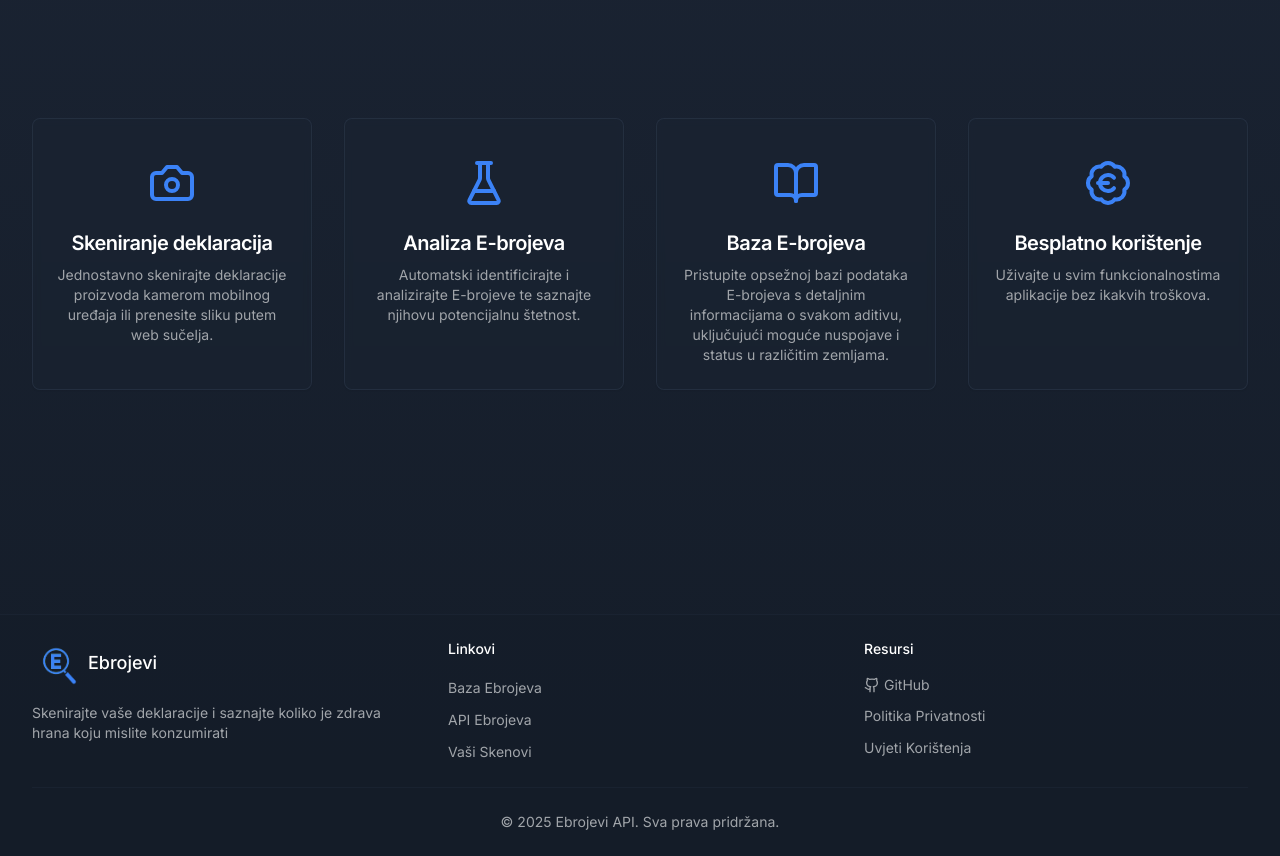
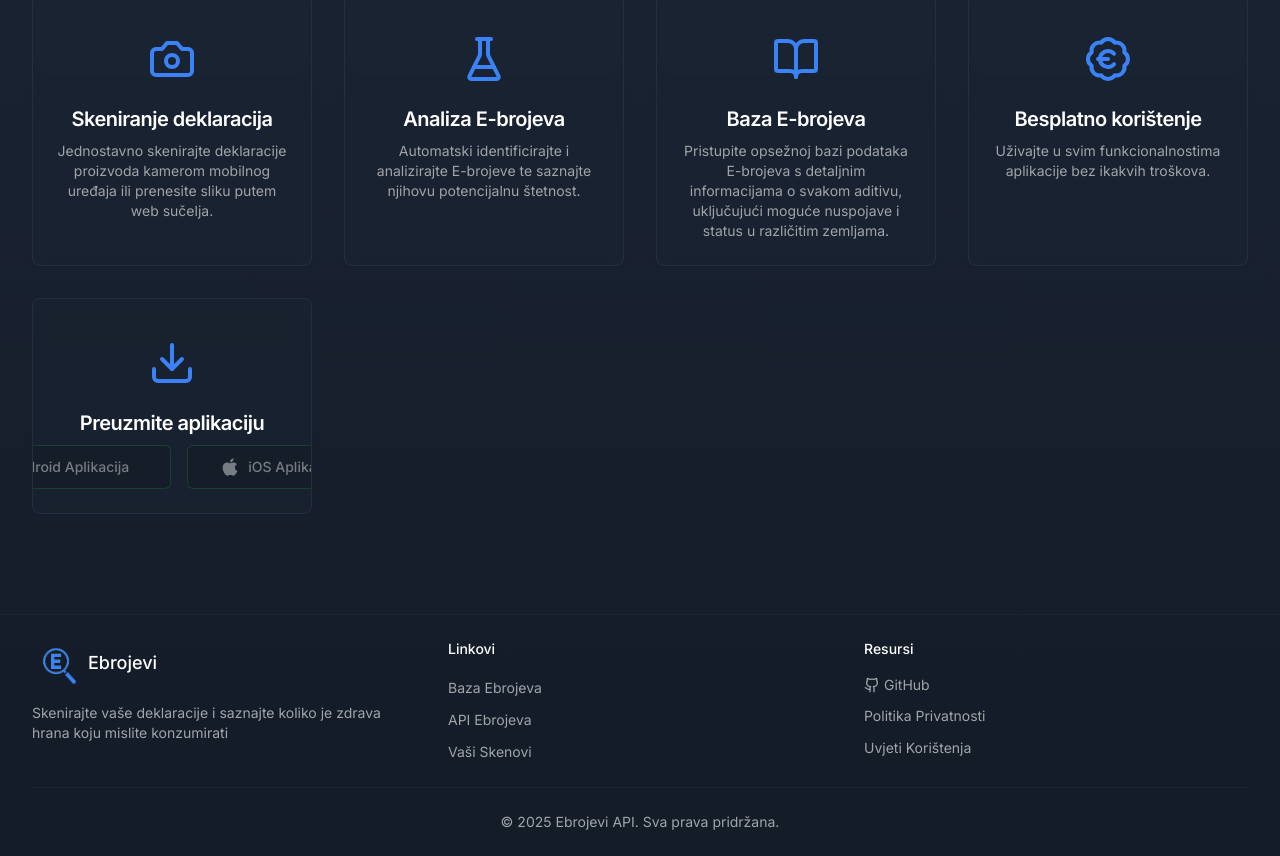
Before and after one commit to MortalWombat-repo/ebrojevi-web, a Next.js app: page / in a window 1280 px wide. Shown: the part 906-1762 px from the top of the page. Built offline with nearby package versions, Linux system fonts and the light colour scheme.

Commit message:
Updated FeatureSection.tsx

```diff
--- a/components/home/FeatureSection.tsx
+++ b/components/home/FeatureSection.tsx
@@ -1,5 +1,9 @@
 import { motion } from 'framer-motion';
-import { Camera, BookOpen, FlaskConical, BadgeEuro } from 'lucide-react';
+import { Camera, BookOpen, FlaskConical, BadgeEuro, Download } from 'lucide-react';
+import { Button } from '@/components/ui/button';
+import { FontAwesomeIcon } from '@fortawesome/react-fontawesome';
+import { faAndroid, faApple } from '@fortawesome/free-brands-svg-icons';
+import { ArrowRight } from 'lucide-react';
 import {
   Card,
   CardContent,
@@ -32,6 +36,32 @@ const features = [
     title: 'Besplatno korištenje',
     description:
       'Uživajte u svim funkcionalnostima aplikacije bez ikakvih troškova.',
+  },
+  {
+    icon: <Download className="h-12 w-12 text-blue-500 mx-auto mt-4" />,
+    title: 'Preuzmite aplikaciju',
+    description: (
+      <div className="flex gap-4 justify-center">
+        <Button
+          size="lg"
+          variant="outline"
+          className="w-56 flex items-center justify-center text-muted-foreground/70 border-primary/20 hover:bg-primary/10 hover:text-white"
+        >
+          <FontAwesomeIcon icon={faAndroid} className="mr-2 h-5 w-5" />
+          Android Aplikacija
+          <ArrowRight className="ml-2 h-4 w-4 text-primary" />
+        </Button>
+        <Button
+          size="lg"
+          variant="outline"
+          className="w-56 flex items-center justify-center text-muted-foreground/70 border-primary/20 hover:bg-primary/10 hover:text-white"
+        >
+          <FontAwesomeIcon icon={faApple} className="mr-2 h-5 w-5" />
+          iOS Aplikacija
+          <ArrowRight className="ml-2 h-4 w-4 text-primary" />
+        </Button>
+      </div>
+    ),
   },
 ];
 
@@ -80,7 +110,7 @@ const FeatureSection = () => {
 interface FeatureCardProps {
   icon: React.ReactNode;
   title: string;
-  description: string;
+  description: string | React.ReactNode;
 }
 
 const FeatureCard = ({ icon, title, description }: FeatureCardProps) => {
```
